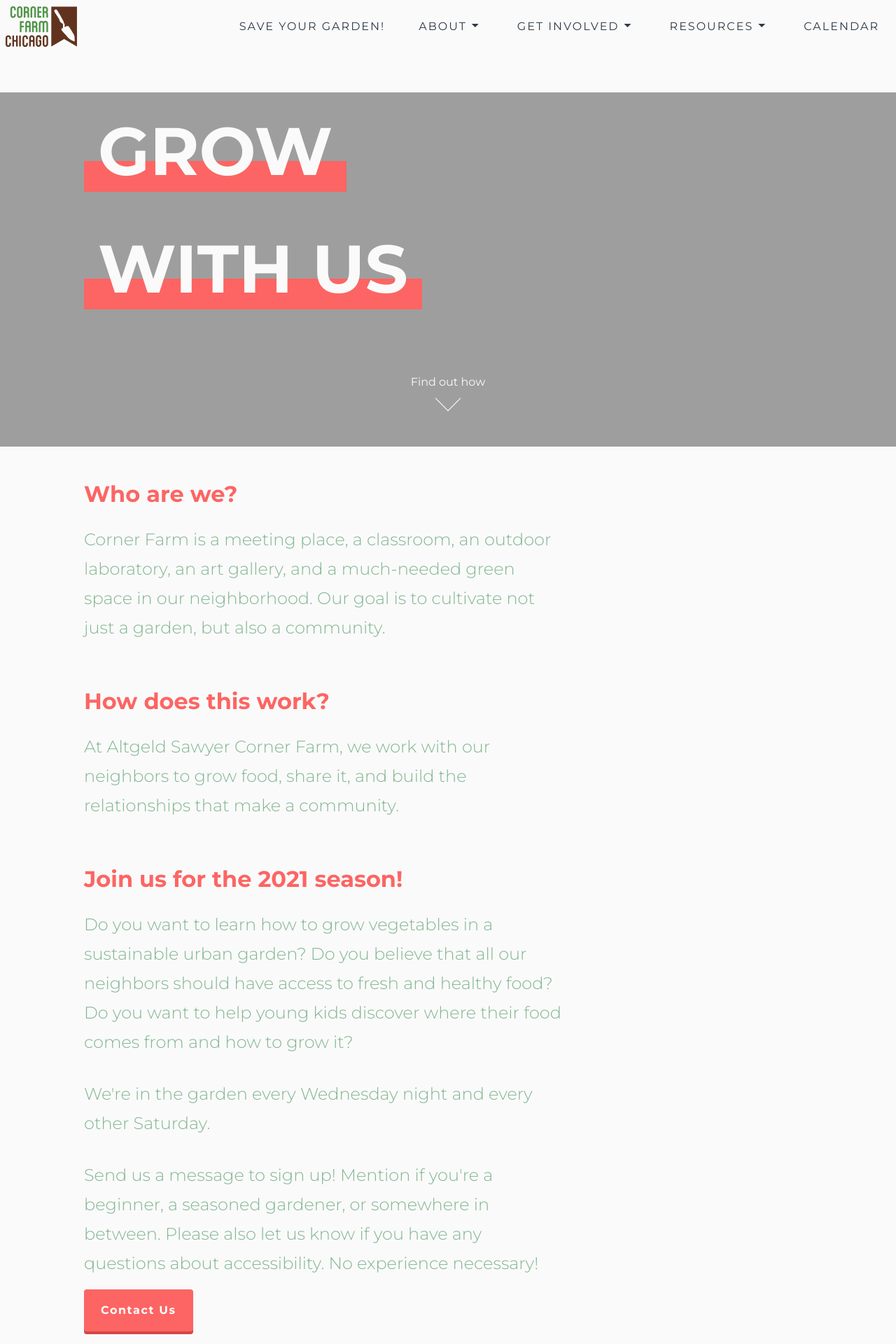
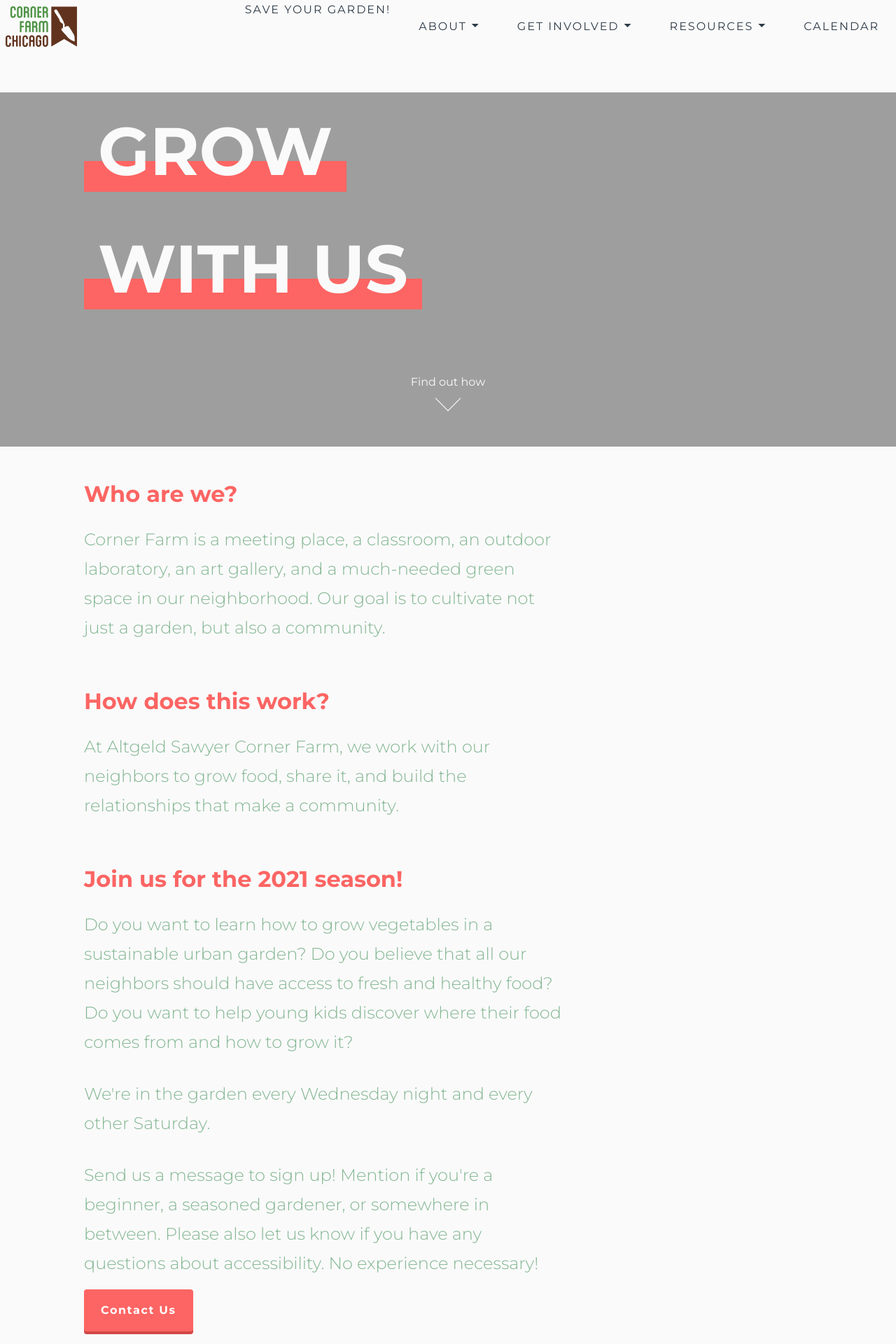
Before and after one commit to cgreim/farm-site, a Jekyll site: the page built from index.md, in a window 1280 px wide. Shown: the top 1920 px of the page at 70% size. Built offline with Jekyll 4.4.1, drawn with Linux system fonts in a browser that asks for light colours.

Commit message:
Update header.html

```diff
--- a/_includes/header.html
+++ b/_includes/header.html
@@ -7,7 +7,8 @@
   <nav>
     <ul class="ds-c-list--bare main-nav">
       <li class="ds-u-align-item--center ">
-        <div class="dropdown-trigger ds-u-padding-x--3 ds-u-padding-y--3 ds-u-display--flex">
+        <!--<div class="dropdown-trigger ds-u-padding-x--3 ds-u-padding-y--3 ds-u-display--flex"> -->
+        <div class="ds-l-col">
           <span class="ds-u-align-item--center"><a href="https://www.gofundme.com/f/save-the-corner-farm?qid=4bd74a3a20dc7cb55dbd7e069320b0f6" target="_blank">Save Your Garden!</a></span>
         </div>
       </li>
```
